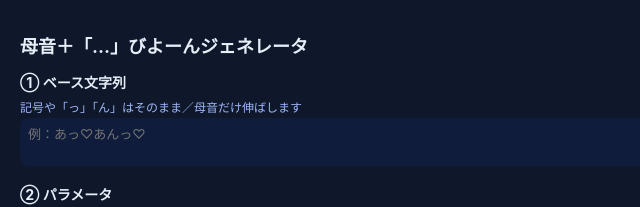
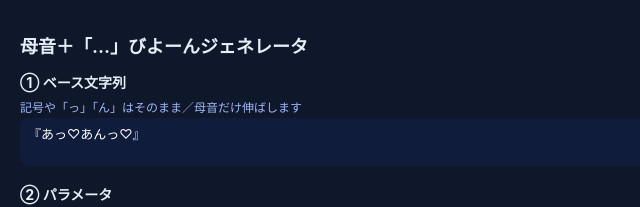
Before and after one commit to iluvworker/iluvworker.github.io, a plain HTML site: page admin.html in a window 1280 px wide. Shown: the top 207 px of the page, 0-640 px from the left. Drawn offline with Linux system fonts and the light colour scheme.

Commit message:
Update admin.html

```diff
--- a/admin.html
+++ b/admin.html
@@ -74,7 +74,7 @@
 <section>
   <h2>① ベース文字列</h2>
   <label for="baseText">記号や「っ」「ん」はそのまま／母音だけ伸ばします</label>
-  <textarea id="baseText" placeholder="例：あっ♡あんっ♡"></textarea>
+  <textarea id="baseText">『あっ♡あんっ♡』</textarea>
 </section>
 
 <section>
```
